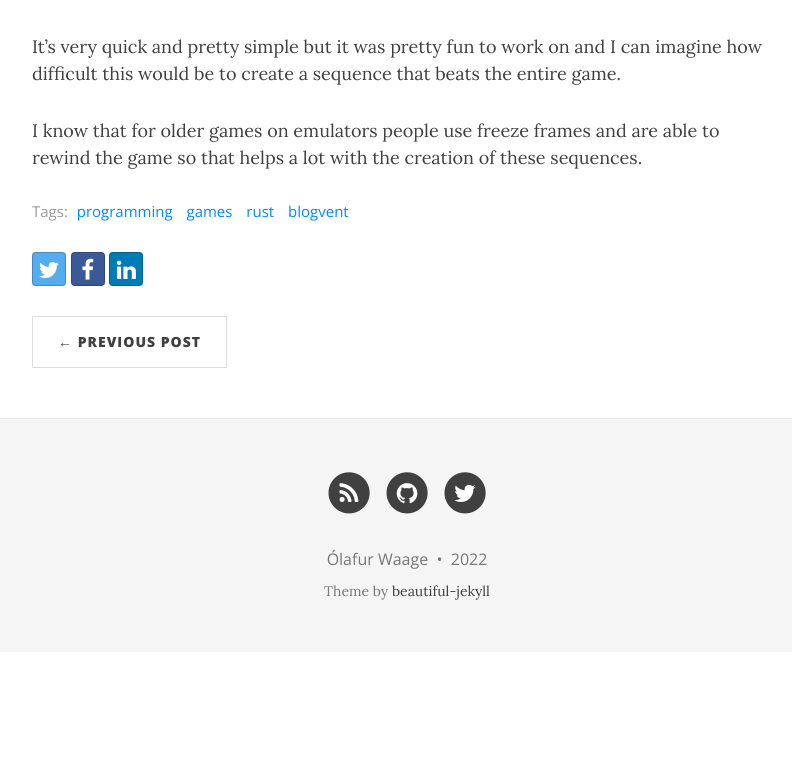
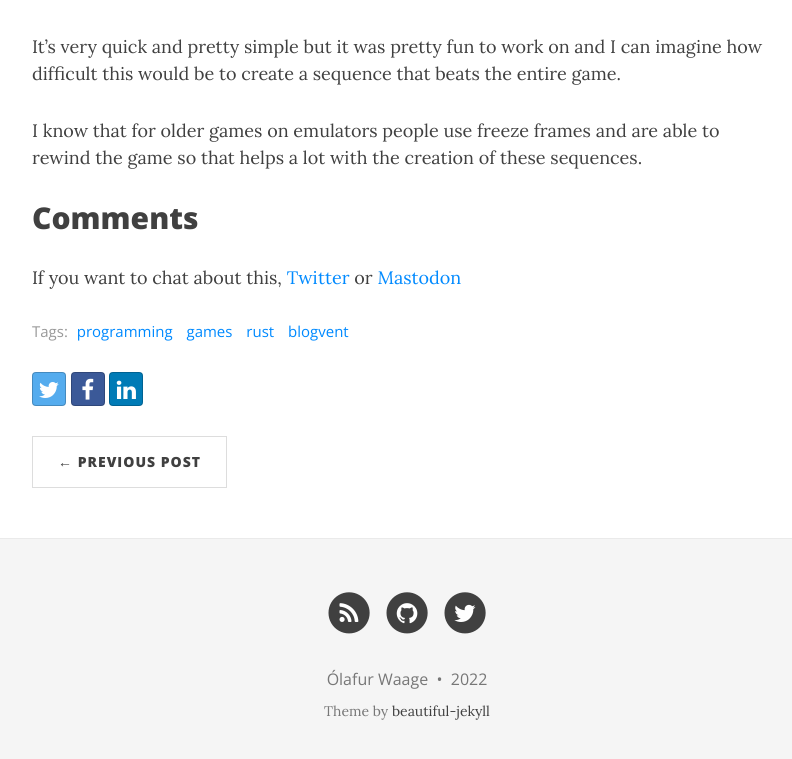
Before and after one commit to olafurw/olafurw.github.io, a Jekyll site: the page built from _posts/2022-12-26-tool-assisted-speedruns.md, in a window 1280 px wide and 900 px high, scrolled down 3027 px, cut to the strip 128-887 px from the top of the window. Shown: the whole strip, without its empty margins (233-1025 px from the left). Built offline with Jekyll 4.4.1, drawn with Linux system fonts in a browser that asks for light colours; nearby versions of some CDN libraries; before the commit the page ends 3807 px from its top, so only the background shows below that.

Commit message:
tas comments

```diff
--- a/_posts/2022-12-26-tool-assisted-speedruns.md
+++ b/_posts/2022-12-26-tool-assisted-speedruns.md
@@ -80,3 +80,7 @@
 It's very quick and pretty simple but it was pretty fun to work on and I can imagine how difficult this would be to create a sequence that beats the entire game.
 
 I know that for older games on emulators people use freeze frames and are able to rewind the game so that helps a lot with the creation of these sequences.
+
+## Comments
+
+If you want to chat about this, [Twitter](https://twitter.com/olafurw/status/1607356010053632000) or [Mastodon](https://mastodon.social/@olafurw/109580027319943029)
```
